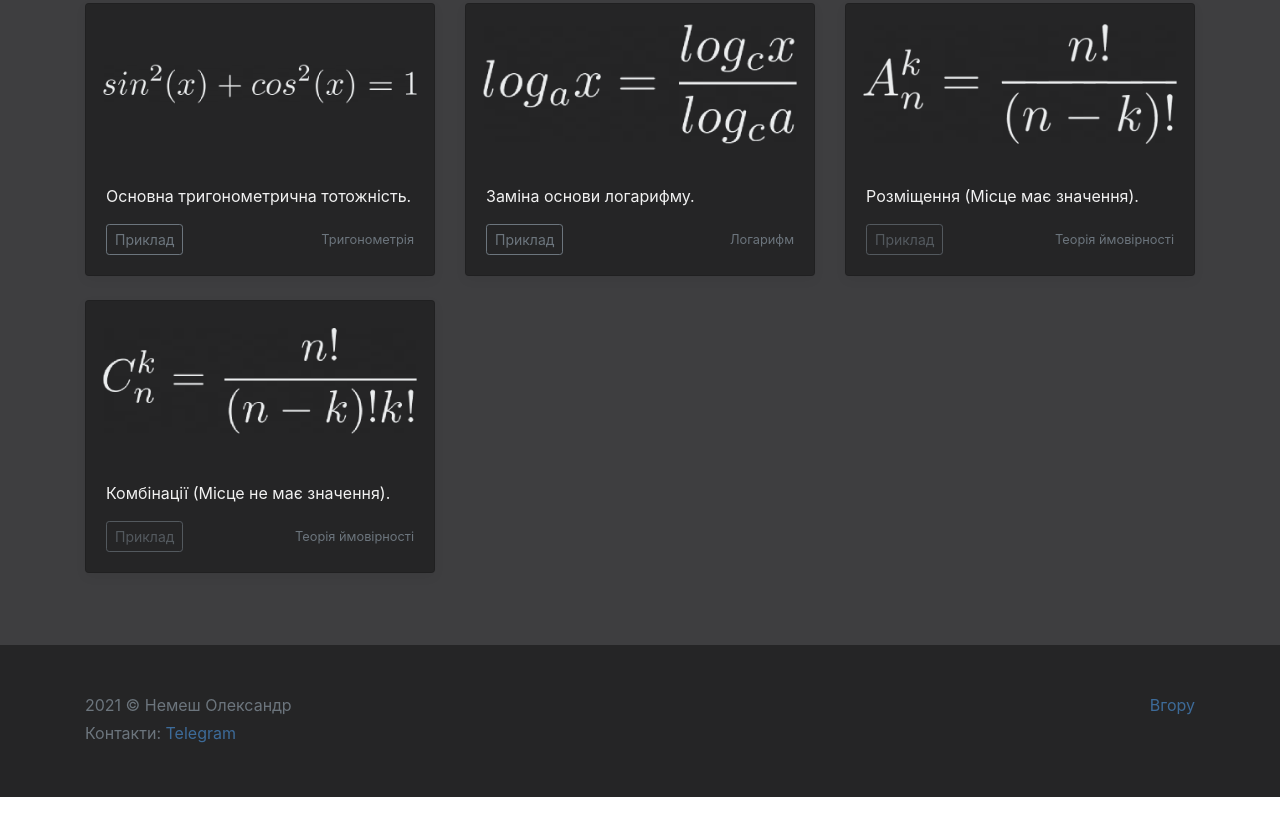
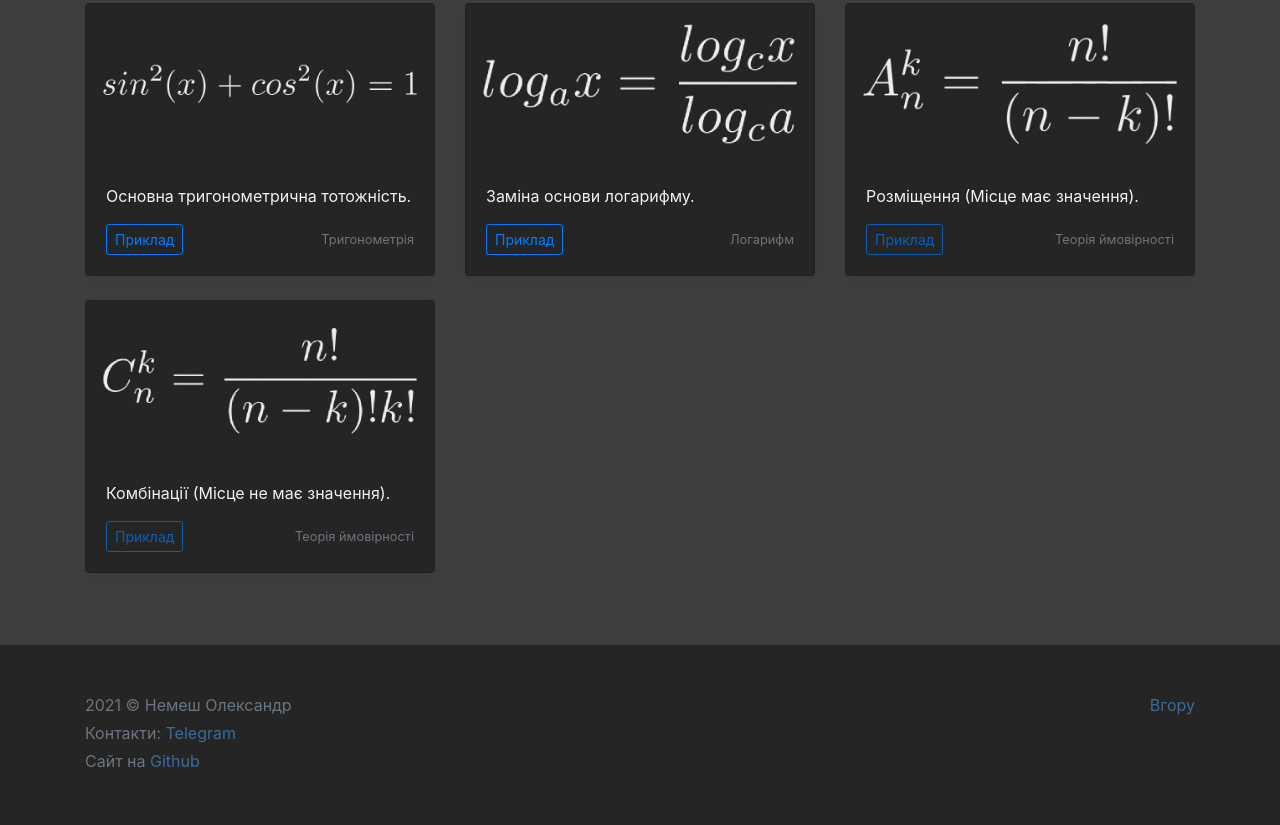
Before and after one commit to Prevter/math_website, a plain HTML site: page index.html in a window 1280 px wide. Shown: the part 509-1334 px from the top of the page. Before the commit the page ends 1306 px from the top, so only its background shows below. Drawn offline with nearby package versions, Linux system fonts and the light colour scheme.

Commit message:
Add files via upload

```diff
--- a/index.html
+++ b/index.html
@@ -46,7 +46,7 @@
                   <p class="card-text">Основна тригонометрична тотожність.</p>
                   <div class="d-flex justify-content-between align-items-center">
                     <div class="btn-group">
-                      <button type="button" class="btn btn-sm btn-outline-secondary" data-toggle="modal" data-target="#example1">Приклад</button>
+                      <button type="button" class="btn btn-sm btn-outline-primary" data-toggle="modal" data-target="#example1">Приклад</button>
                     </div>
                     <small class="text-muted">Тригонометрія</small>
                   </div>
@@ -61,7 +61,7 @@
                   <p class="card-text">Заміна основи логарифму.</p>
                   <div class="d-flex justify-content-between align-items-center">
                     <div class="btn-group">
-                      <button type="button" class="btn btn-sm btn-outline-secondary" data-toggle="modal" data-target="#example2">Приклад</button>
+                      <button type="button" class="btn btn-sm btn-outline-primary" data-toggle="modal" data-target="#example2">Приклад</button>
                     </div>
                     <small class="text-muted">Логарифм</small>
                   </div>
@@ -75,7 +75,7 @@
                   <p class="card-text">Розміщення (Місце має значення).</p>
                   <div class="d-flex justify-content-between align-items-center">
                     <div class="btn-group">
-                      <button type="button" class="btn btn-sm btn-outline-secondary" disabled>Приклад</button>
+                      <button type="button" class="btn btn-sm btn-outline-primary" disabled>Приклад</button>
                     </div>
                     <small class="text-muted">Теорія ймовірності</small>
                   </div>
@@ -89,7 +89,7 @@
                   <p class="card-text">Комбінації (Місце не має значення).</p>
                   <div class="d-flex justify-content-between align-items-center">
                     <div class="btn-group">
-                      <button type="button" class="btn btn-sm btn-outline-secondary" disabled>Приклад</button>
+                      <button type="button" class="btn btn-sm btn-outline-primary" disabled>Приклад</button>
                     </div>
                     <small class="text-muted">Теорія ймовірності</small>
                   </div>
@@ -142,6 +142,7 @@
         </p>
         <p>2021 &copy; Немеш Олександр</p>
         <p>Контакти: <a href="https://t.me/prevter">Telegram</a></p>
+        <p>Сайт на <a href="https://github.com/Nemeshio/math_website">Github</a></p>
       </div>
     </footer>
 	</body>
```
